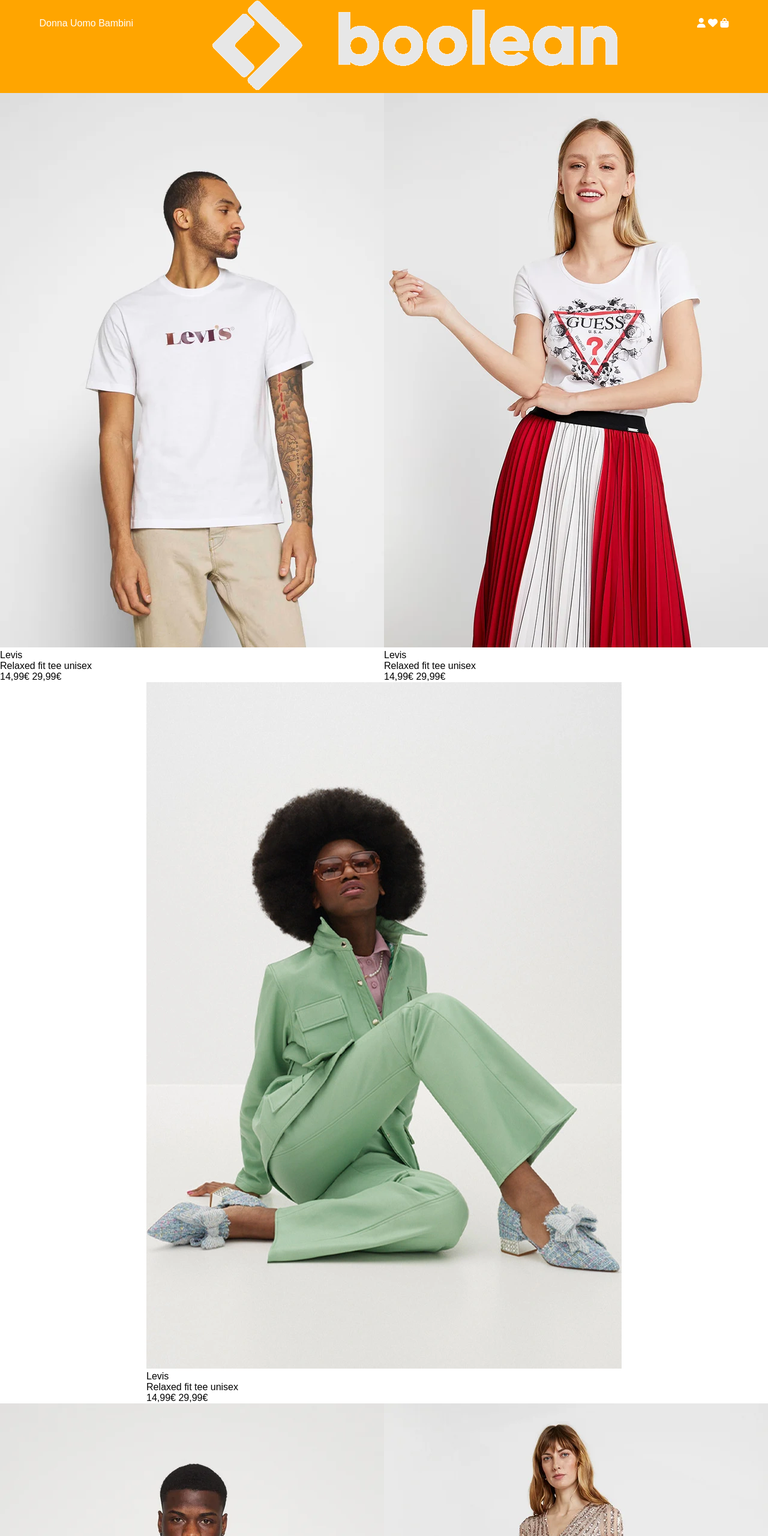
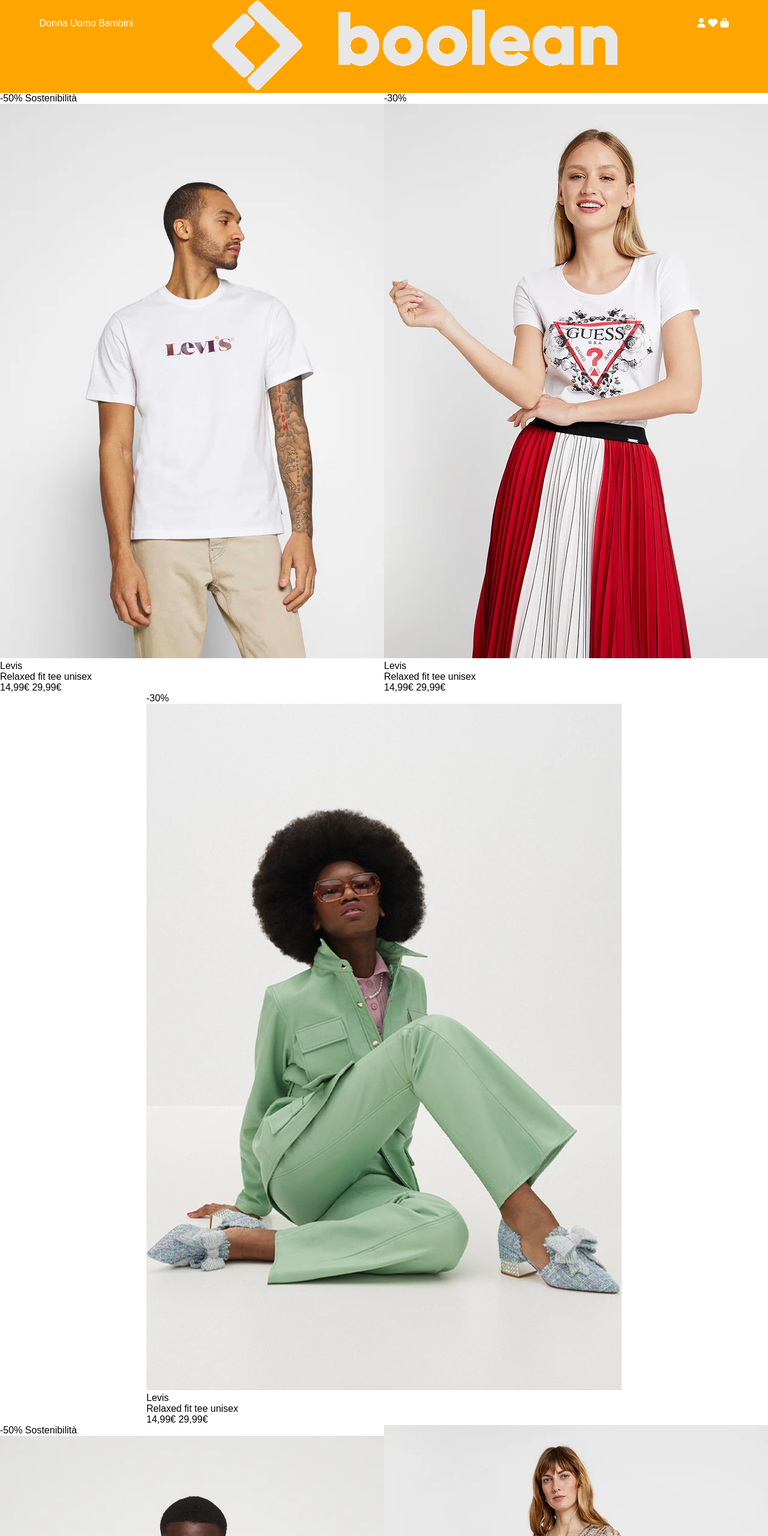
Before and after one commit to Johnnyy91/html-css-boolando, a plain HTML site: page index.html in a window 1280 px wide. Shown: the top 2560 px of the page at 60% size. Drawn offline with Linux system fonts and the light colour scheme.

Commit message:
costruction part 1

```diff
--- a/index.html
+++ b/index.html
@@ -28,41 +28,89 @@
     <!--MAIN-->
     <main>
         <div class="card">
-            <img src="img/1.webp" alt="firstimg">
+            <div class="img-spa">
+                <div class="spa">
+                    <span>-50%</span>
+                    <span>Sostenibilità</span>
+                </div>
+            <img class="phot" src="img/1.webp" alt="firstimg">
+            </div>
+            <div class="text-main">
             <p>Levis</p>
             <p>Relaxed fit tee unisex</p>
             <p><span>14,99&euro;</span> <span>29,99&euro;</span></p>
+            </div>
         </div>
+
         <div class="card">
-            <img src="img/2.webp" alt="firstimg">
+            <div class="img-spa">
+                <div class="spa">
+                    <span>-30%</span>
+                </div>
+            <img class="phot" src="img/2.webp" alt="firstimg">
+            </div>
+            <div class="text-main">
             <p>Levis</p>
             <p>Relaxed fit tee unisex</p>
             <p><span>14,99&euro;</span> <span>29,99&euro;</span></p>
+            </div>
         </div>
+
         <div class="card">
-            <img src="img/3.webp" alt="firstimg">
+            <div class="img-spa">
+                <div class="spa">
+                    <span>-30%</span>
+                </div>
+            <img class="phot" src="img/3.webp" alt="firstimg">
+            </div>
+            <div class="text-main">
             <p>Levis</p>
             <p>Relaxed fit tee unisex</p>
             <p><span>14,99&euro;</span> <span>29,99&euro;</span></p>
+            </div>
         </div>
+
         <div class="card">
-            <img src="img/4.webp" alt="firstimg">
+            <div class="img-spa">
+                <div class="spa">
+                    <span>-50%</span>
+                    <span>Sostenibilità</span>
+                </div>
+            <img class="phot" src="img/4.webp" alt="firstimg">
+            </div>
+            <div class="text-main">
             <p>Levis</p>
             <p>Relaxed fit tee unisex</p>
             <p><span>14,99&euro;</span> <span>29,99&euro;</span></p>
+            </div>
         </div>
+
         <div class="card">
-            <img src="img/5.webp" alt="firstimg">
+            <div class="img-spa">
+            <img class="phot" src="img/5.webp" alt="firstimg">
+            </div>
+            <div class="text-main">
             <p>Levis</p>
             <p>Relaxed fit tee unisex</p>
             <p><span>14,99&euro;</span> <span>29,99&euro;</span></p>
+            </div>
         </div>
+
         <div class="card">
-            <img src="img/6.webp" alt="firstimg">
+            <div class="img-spa">
+                <div class="spa">
+                    <span>-50%</span>
+                    <span>Sostenibilità</span>
+                </div>
+            <img class="phot" src="img/6.webp" alt="firstimg">
+            </div>
+            <div class="text-main">
             <p>Levis</p>
             <p>Relaxed fit tee unisex</p>
             <p><span>14,99&euro;</span> <span>29,99&euro;</span></p>
+            </div>
         </div>
+
     </main>
 
     <!--FOOTER-->
```
